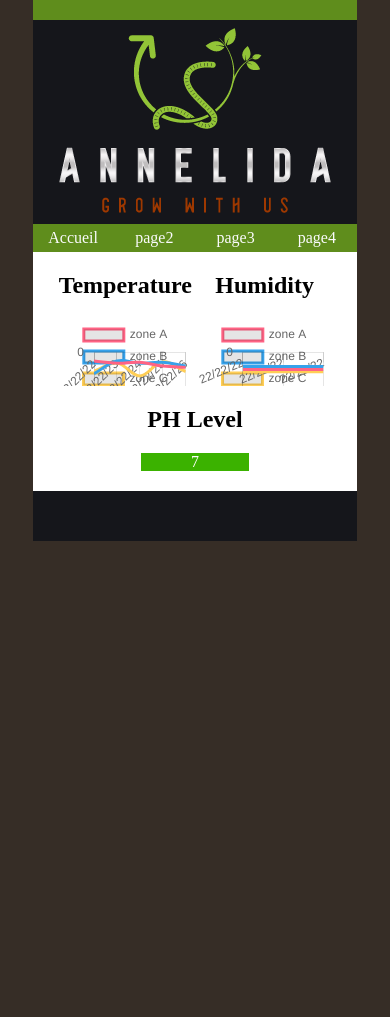
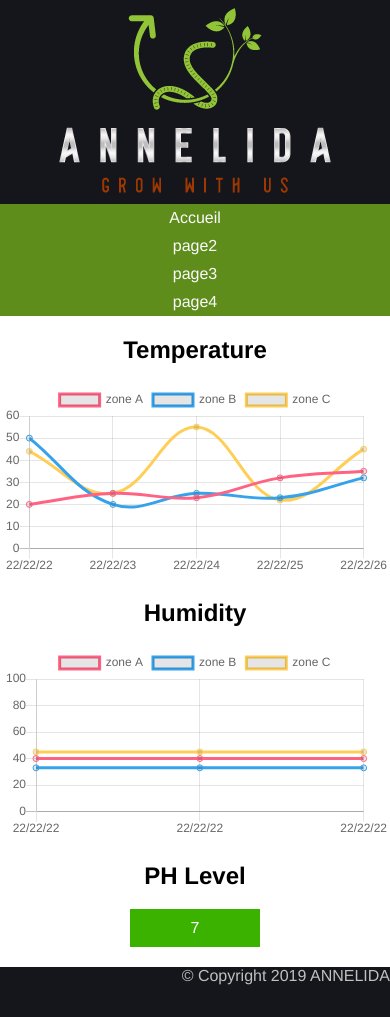
Before and after one commit to PhilippePitzClairoux/Compostage, a PHP site: page /JS/page.html in a window 390 px wide. Before the commit the page ends 541 px from the top, so only its background shows below. Run offline with PHP 8.4, Linux system fonts and the light colour scheme.

Commit message:
ajout de responsive

```diff
--- a/inventory/JS/page.html
+++ b/inventory/JS/page.html
@@ -7,36 +7,36 @@
 	<script src="script.js"></script>
 	<link rel="stylesheet" type="text/css" href="style.css">
 </head>
-<body onload="init()" class="col-10">
+<body onload="init()" class="col-10 col-m-12 col-t-12">
 
-	<header class="col-12">
+	<header class="col-12 col-m-12 col-t-12">
 		<div>
 			<img src="logo.png">
 		</div>
 
-		<nav class="col-12">
-			<ul class="col-12">
-				<a href=""><li class="col-3">Accueil</li></a>
-				<a href=""><li class="col-3">page2</li></a>
-				<a href=""><li class="col-3">page3</li></a>
-				<a href=""><li class="col-3">page4</li></a>
+		<nav class="col-12 col-m-12 col-t-12">
+			<ul class="col-12 col-m-12 col-t-12">
+				<a href=""><li class="col-3 col-m-12 col-t-3">Accueil</li></a>
+				<a href=""><li class="col-3 col-m-12 col-t-3">page2</li></a>
+				<a href=""><li class="col-3 col-m-12 col-t-3">page3</li></a>
+				<a href=""><li class="col-3 col-m-12 col-t-3">page4</li></a>
 			</ul>
 		</nav>
 	</header>
 
-	<section class="col-12">
+	<section class="col-12 col-m-12 col-t-12">
 
-		<div class="col-5 chart">
+		<div class="col-5 chart col-m-12 col-t-5">
 			<h1>Temperature</h1>
 			<canvas id="chartTemp" height="50" width="100"></canvas>
 		</div>
 
-		<div class="col-5 chart">
+		<div class="col-5 chart chart col-m-12 col-t-5">
 			<h1>Humidity</h1>
 			<canvas id="chartHum" height="50" width="100"></canvas>
 		</div>
 
-		<div class="col-4 ph">
+		<div class="col-3 ph chart col-m-4 col-t-3">
 			<h1>PH Level</h1>
 			<div  id="ph">
 
@@ -44,11 +44,9 @@
 		</div>
 	</section>
 
-	<footer>
+	<footer class="footer">
 		<div>
-			<nav>
-
-			</nav>
+			&copy; Copyright 2019 ANNELIDA
 		</div>
 	</footer>
 </body>
--- a/inventory/JS/style.css
+++ b/inventory/JS/style.css
@@ -1,5 +1,10 @@
 html{
 	background-color: #362d26 ;
+
+}
+
+body, h1, h2{
+  font-family: "Helvetica";
 }
 
 body{
@@ -10,7 +15,6 @@ body{
 
 header{
 	background-color: #15161b;
-	border-top: 20px solid #5f8d1c;
 }
 
 canvas{
@@ -59,9 +63,16 @@ li:hover{
 footer{
 	background-color: #15161b;
 	height: 50px;
+	color: silver;
 }
+
+.footer{
+	text-align: right;
+}
+
 #ph{
 	color: #FFF;
+	padding: 10px;
 }
 
 .ph{
@@ -73,6 +84,41 @@ footer{
 	float: fill;
 	display: inline-block;
 }
+
+.col-m-1 {width: 8.33%;}
+.col-m-2 {width: 16.66%;}
+.col-m-3 {width: 25%;}
+.col-m-4 {width: 33.33%;}
+.col-m-5 {width: 41.66%;}
+.col-m-6 {width: 50%;}
+.col-m-7 {width: 58.33%;}
+.col-m-8 {width: 66.66%;}
+.col-m-9 {width: 75%;}
+.col-m-10 {width: 83.33%;}
+.col-m-11 {width: 91.66%;}
+.col-m-12 {width: 100%;}
+
+@media only screen and (min-width: 900px) {
+
+	header{
+		border-top: 20px solid #5f8d1c;
+	}
+
+	.col-t-1 {width: 8.33%;}
+	.col-t-2 {width: 16.66%;}
+	.col-t-3 {width: 25%;}
+	.col-t-4 {width: 33.33%;}
+	.col-t-5 {width: 41.66%;}
+	.col-t-6 {width: 50%;}
+	.col-t-7 {width: 58.33%;}
+	.col-t-8 {width: 66.66%;}
+	.col-t-9 {width: 75%;}
+	.col-t-10 {width: 83.33%;}
+	.col-t-11 {width: 91.66%;}
+	.col-t-12 {width: 100%;}
+}
+
+@media only screen and (min-width: 1300px) {
 
 	.col-1 {width: 8.33%;}
 	.col-2 {width: 16.66%;}
@@ -86,3 +132,4 @@ footer{
 	.col-10 {width: 83.33%;}
 	.col-11 {width: 91.66%;}
 	.col-12 {width: 100%;}
+}
```
Lines whose indentation alone changed are shown as unchanged.
